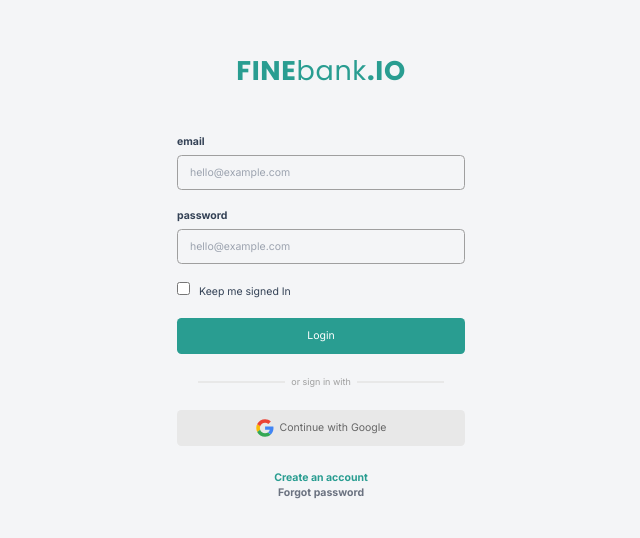
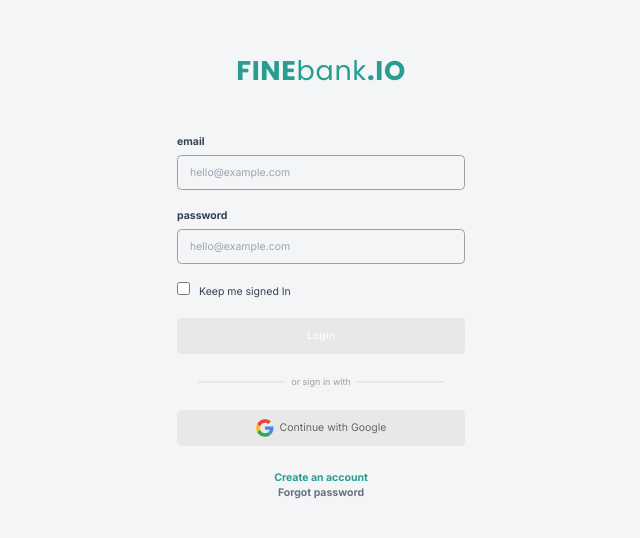
Before and after one commit to GabrielIndrawan/proyek-app-react, a React (Vite) app: page /login in a window 1280 px wide. Shown: the part 130-668 px from the top of the page, without its empty margins (319-959 px from the left). Built offline with nearby package versions, Linux system fonts and the light colour scheme.

Commit message:
menambahkan validasi pada login

```diff
--- a/package.json
+++ b/package.json
@@ -15,8 +15,10 @@
     "@mui/icons-material": "^6.1.5",
     "@mui/material": "^6.1.9",
     "@mui/x-charts": "^7.23.0",
+    "axios": "^1.7.9",
     "react": "^18.3.1",
     "react-dom": "^18.3.1",
+    "react-hook-form": "^7.54.2",
     "react-router-dom": "^6.27.0"
   },
   "devDependencies": {
--- a/src/components/input.jsx
+++ b/src/components/input.jsx
@@ -1,6 +1,6 @@
 const Input = (props) => {
     // eslint-disable-next-line react/prop-types
-    const { type, placeholder, name, variant = "bg-special-mainBg border border-gray-03"} = props;
+    const { type, placeholder, name, variant = "bg-special-mainBg border border-gray-03", register} = props;
 
     return (
       <input
@@ -9,6 +9,7 @@
         placeholder={placeholder}
         name={name}
         id={name}
+        {...register}
       />
     );
   };
--- a/src/components/labeledinput.jsx
+++ b/src/components/labeledinput.jsx
@@ -3,12 +3,12 @@
 
 const LabeledInput = (props) => {
   // eslint-disable-next-line react/prop-types
-  const { label, name, type, placeholder } = props;
+  const { label, name, type, placeholder, register } = props;
 
   return (
     <div className="mb-6">
       <Label htmlFor={name}>{label}</Label>
-      <Input name={name} type={type} placeholder={placeholder} />
+      <Input name={name} type={type} placeholder={placeholder} register={register}/>
     </div>
   );
 };
--- a/src/fragments/formSignIn.jsx
+++ b/src/fragments/formSignIn.jsx
@@ -2,24 +2,66 @@
 import Button from "../components/button"
 import Checkbox from "../components/checkbox"
 import LabeledInput from "../components/labeledinput"
+import { useForm } from "react-hook-form";
 
 const FormSignIn = () =>
   {
+
+    const {
+      register,
+      handleSubmit,
+      formState: {errors, isValid}
+    } = useForm({
+      mode: "onChange",
+    })
+
+    const onFormSubmit = (data) => {console.log(data)}
+    const onErrors = (errors) => {console.error(errors)}
+
     return (
     <div className="mt-16">
-          <form action="">
+          <form onSubmit={handleSubmit(onFormSubmit, onErrors)}>
             <div className="mb-6">
-              <LabeledInput type="email" name="email" label ="email" placeholder="hello@example.com"/>
+              <LabeledInput type="email" name="email" label ="email" placeholder="hello@example.com"
+              register={{
+                ...register("email",{
+                  required: "Email Address is required",
+                  pattern: {
+                    value: /^[A-Z0-9._%+-]+@[A-Z0-9.-]+\.[A-Z]{2,}$/i,
+                    message: "Invalid email address format"
+                  }
+                })
+              }}
+              />
+              {
+                errors?.email && (<div className="text-center text-red-500">{errors.email.message}</div>)
+              }
             </div>
             <div className="mb-6">
-              <LabeledInput type="password" name="password" label="password" placeholder="hello@example.com"/>
+              <LabeledInput type="password" name="password" label="password" placeholder="hello@example.com"
+              register={
+                {
+                  ...register("password",{
+                    required: "Password is required"
+                  })
+                }
+              }
+              />
+              {
+                errors?.password && (<div className="text-center text-red-500">{errors.password.message}</div>)
+              }
             </div>
             <div className="mb-3">
               <Checkbox label="Keep me signed In"/>
             </div>
-            <Link to="/">
-              <Button>Login</Button>
-            </Link>
+            <Button
+            variant={
+              !isValid?
+              "bg-gray-05 w-full text-white"
+              :
+              "bg-primary w-full text-white"
+            }
+            disabled={isValid? "disabled" : ""}>Login</Button>
           </form>
     </div>
     );
```
Also changed, not shown: 1 other file (tests, documents, lock files or other folders).
